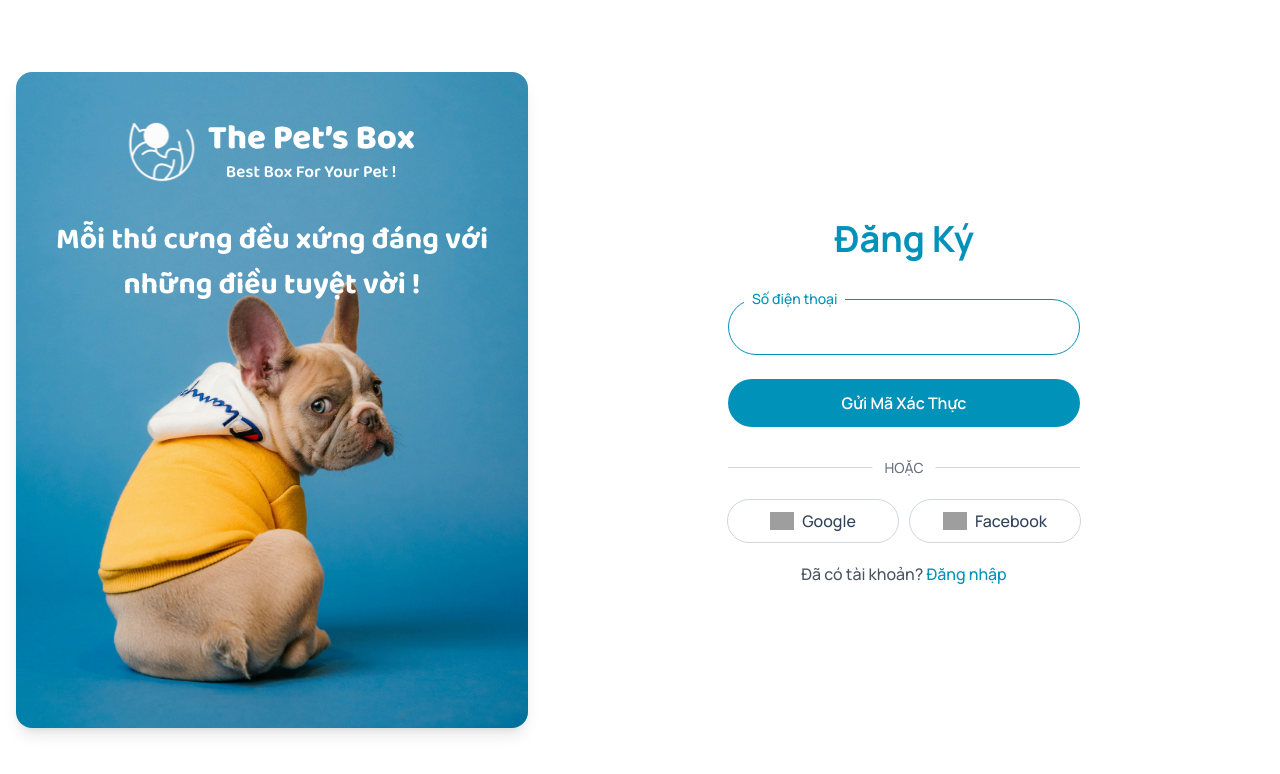
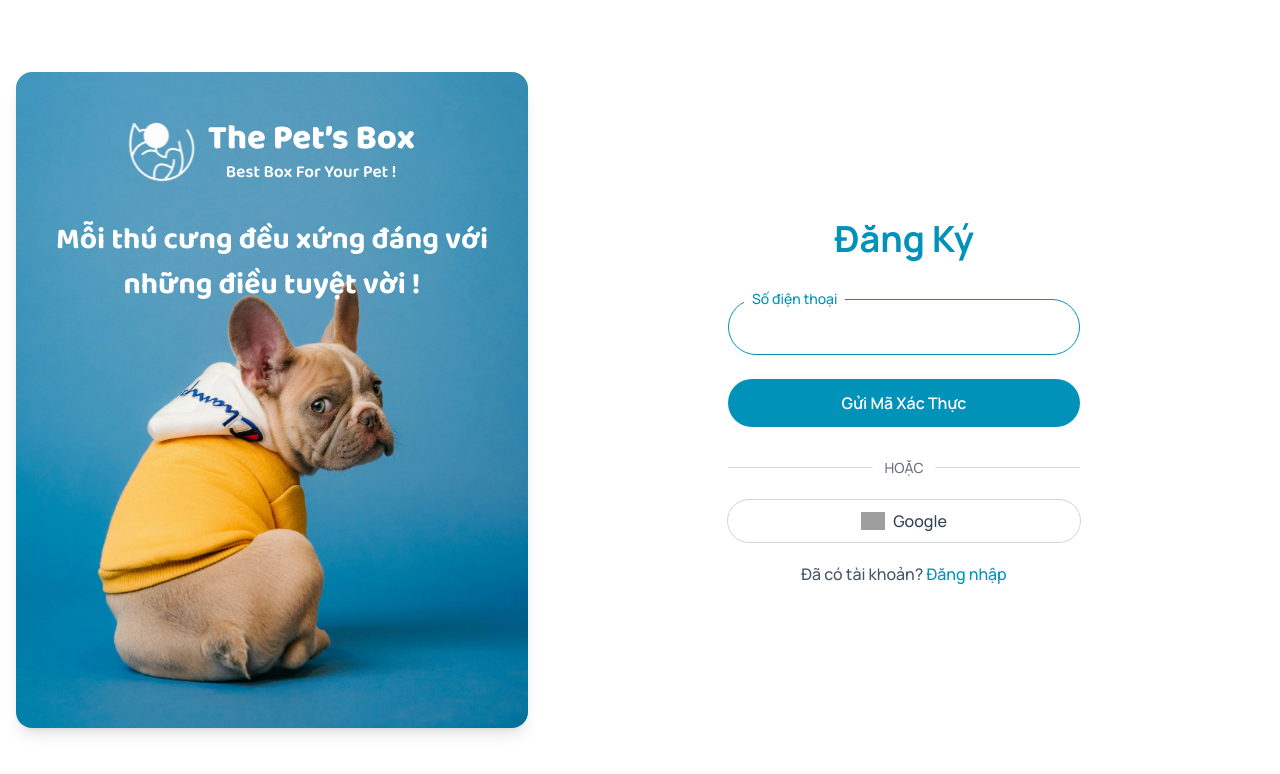
Before and after one commit to tuiladev/petbox-client, a React (Vite) app: page /register in a window 1280 px wide. Shown: the top 774 px of the page. Built offline with nearby package versions, Linux system fonts and the light colour scheme; grey boxes are pictures that could not be loaded.

Commit message:
Google login

```diff
--- a/index.html
+++ b/index.html
@@ -2,12 +2,8 @@
 <html lang="en">
   <head>
     <meta charset="UTF-8" />
-    <link rel="icon" type="image/svg+xml" href="/vite.svg" />
+    <link rel="icon" type="image/svg+xml" href="/src/assets/images/logo/preloader.svg" />
     <meta name="viewport" content="width=device-width, initial-scale=1.0" />
-    <meta
-      property="zalo-platform-site-verification"
-      content="RCQ1UUws3Y4qlwXsm8ieQpkKg3FNudvfCZOv"
-    />
     <title>The Pet's Box - Phòng Khám Thú Y Thủ Đức</title>
   </head>
   <body>
--- a/package.json
+++ b/package.json
@@ -10,6 +10,7 @@
     "preview": "vite preview"
   },
   "dependencies": {
+    "@react-oauth/google": "^0.12.2",
     "@reduxjs/toolkit": "^2.7.0",
     "axios": "^1.9.0",
     "react": "^19.0.0",
--- a/src/App.jsx
+++ b/src/App.jsx
@@ -5,6 +5,7 @@ import {
   Navigate,
   Outlet
 } from 'react-router-dom'
+import { GoogleOAuthProvider } from '@react-oauth/google'
 
 // Redux
 import { useSelector } from 'react-redux'
@@ -24,7 +25,6 @@ import Services from '~/pages/Services'
 import Shop from '~/pages/Shop'
 import NotFound from '~/pages/NotFound'
 import Auth from '~/pages/Auth'
-import AccountVerification from './pages/Auth/AccountVerification'
 
 // Layouts
 import MainLayout from '~/layout/MainLayout'
@@ -40,7 +40,7 @@ const ProtectedRoute = () => {
 
 function App() {
   return (
-    <>
+    <GoogleOAuthProvider clientId='1043487308280-rfe3nmcb1avbkv7n7eg5ved64vji0tfp.apps.googleusercontent.com'>
       <ToastContainer
         position='top-center'
         autoClose={5000}
@@ -59,10 +59,6 @@ function App() {
           <Route path='/login' element={<Auth />} />
           <Route path='/register/*' element={<Auth />} />
           <Route path='/reset-password/*' element={<Auth />} />
-          <Route
-            path='/account/verification'
-            element={<AccountVerification />}
-          />
 
           {/* Main Layout Routes */}
           <Route path='/' element={<MainLayout />}>
@@ -92,7 +88,7 @@ function App() {
           </Route>
         </Routes>
       </BrowserRouter>
-    </>
+    </GoogleOAuthProvider>
   )
 }
 
--- a/src/components/features/Auth/SocialLogin.jsx
+++ b/src/components/features/Auth/SocialLogin.jsx
@@ -1,35 +1,32 @@
+import { useGoogleLogin } from '@react-oauth/google'
+import { googleLoginAPI } from '~/redux/user/userService'
+
 const SocialLogin = ({ isRegistered }) => {
-  const socials = [
-    {
-      src: 'https://img.icons8.com/color/48/google-logo.png',
-      alt: 'google-logo',
-      text: 'Google'
-    },
-    {
-      src: 'https://img.icons8.com/fluency/48/facebook-new.png',
-      alt: 'facebook-new',
-      text: 'Facebook'
-    }
-  ]
+  // Use Google Login
+  const googleLogin = useGoogleLogin({
+    onSuccess: (codeResponse) => googleLoginAPI(codeResponse),
+    flow: 'auth-code'
+  })
 
   return (
     <div className='flex w-full items-center justify-center gap-3'>
-      {socials.map((item, index) => {
-        return (
       <button
         type='button'
-            key={index}
+        onClick={() => googleLogin()}
         className={`group flex ${isRegistered ? '' : 'flex-1'} cursor-pointer items-center justify-center rounded-full p-3 outline-1 outline-gray-300 transition-all duration-300 ease-in-out hover:bg-sky-50 hover:outline-sky-500`}
       >
-            <img width='24' height='24' src={item.src} alt={item.alt} />
+        <img
+          width='24'
+          height='24'
+          src='https://img.icons8.com/color/48/google-logo.png'
+          alt='google-logo'
+        />
         <span
           className={`${isRegistered ? 'hidden' : 'pl-2 group-hover:text-sky-600'}`}
         >
-              {item.text}
+          Google
         </span>
       </button>
-        )
-      })}
     </div>
   )
 }
--- a/src/pages/Auth/AccountVerification.jsx
+++ /dev/null
@@ -1,36 +0,0 @@
-import { useEffect, useState } from 'react'
-import { Navigate, useSearchParams } from 'react-router'
-import { useDispatch } from 'react-redux'
-import { toast } from 'react-toastify'
-import PageLoadingSpinner from '~/components/utils/PageLoadingSpinner'
-import { verifyUserAPI } from '~/redux/user/userService'
-import { logoutUserAPI } from '~/redux/user/userSlice'
-
-const AccountVerification = () => {
-  const dispatch = useDispatch()
-  let [searchParams] = useSearchParams()
-  const { email, token } = Object.fromEntries([...searchParams])
-  const [verifed, setVerified] = useState(false)
-
-  useEffect(() => {
-    if (email && token) {
-      verifyUserAPI({ email, token }).then(() => setVerified(true))
-    }
-  }, [email, token])
-
-  if (!email || !token) {
-    return <Navigate to='/404' />
-  }
-
-  if (!verifed) {
-    return <PageLoadingSpinner caption='Đang xác thực tài khoản ...' />
-  }
-
-  return (
-    toast.success('Xác thực tài khoản thành công!'),
-    dispatch(logoutUserAPI()),
-    (<Navigate to={`/login?verifiedEmail=${email}`} />)
-  )
-}
-
-export default AccountVerification
--- a/src/redux/user/userService.js
+++ b/src/redux/user/userService.js
@@ -1,9 +1,9 @@
 import authorizedAxiosInstance from '~/provider/axiosInstance'
 import { env } from '~/utils/enviroment'
 
-export const verifyUserAPI = async (data) => {
-  const response = await authorizedAxiosInstance.put(
-    `${env.API_ROOT}/${env.API_VERSION}/users/verify`,
+export const googleLoginAPI = async (data) => {
+  const response = await authorizedAxiosInstance.post(
+    `${env.API_ROOT}/${env.API_VERSION}/users/google-login`,
     data
   )
   return response.data
--- a/zalo_verifierRCQ1UUws3Y4qlwXsm8ieQpkKg3FNudvfCZOv.html
+++ /dev/null
@@ -1,12 +0,0 @@
-<!DOCTYPE html>
-<html lang="en">
-
-<head>
-    <meta property="zalo-platform-site-verification" content="RCQ1UUws3Y4qlwXsm8ieQpkKg3FNudvfCZOv" />
-</head>
-
-<body>
-There Is No Limit To What You Can Accomplish Using Zalo!
-</body>
-
-</html>
```
Also changed, not shown: src/pages/Auth/LoginForm.jsx (+3 -4 lines), 1 other file (tests, documents, lock files or other folders). Lines whose indentation alone changed are shown as unchanged.
